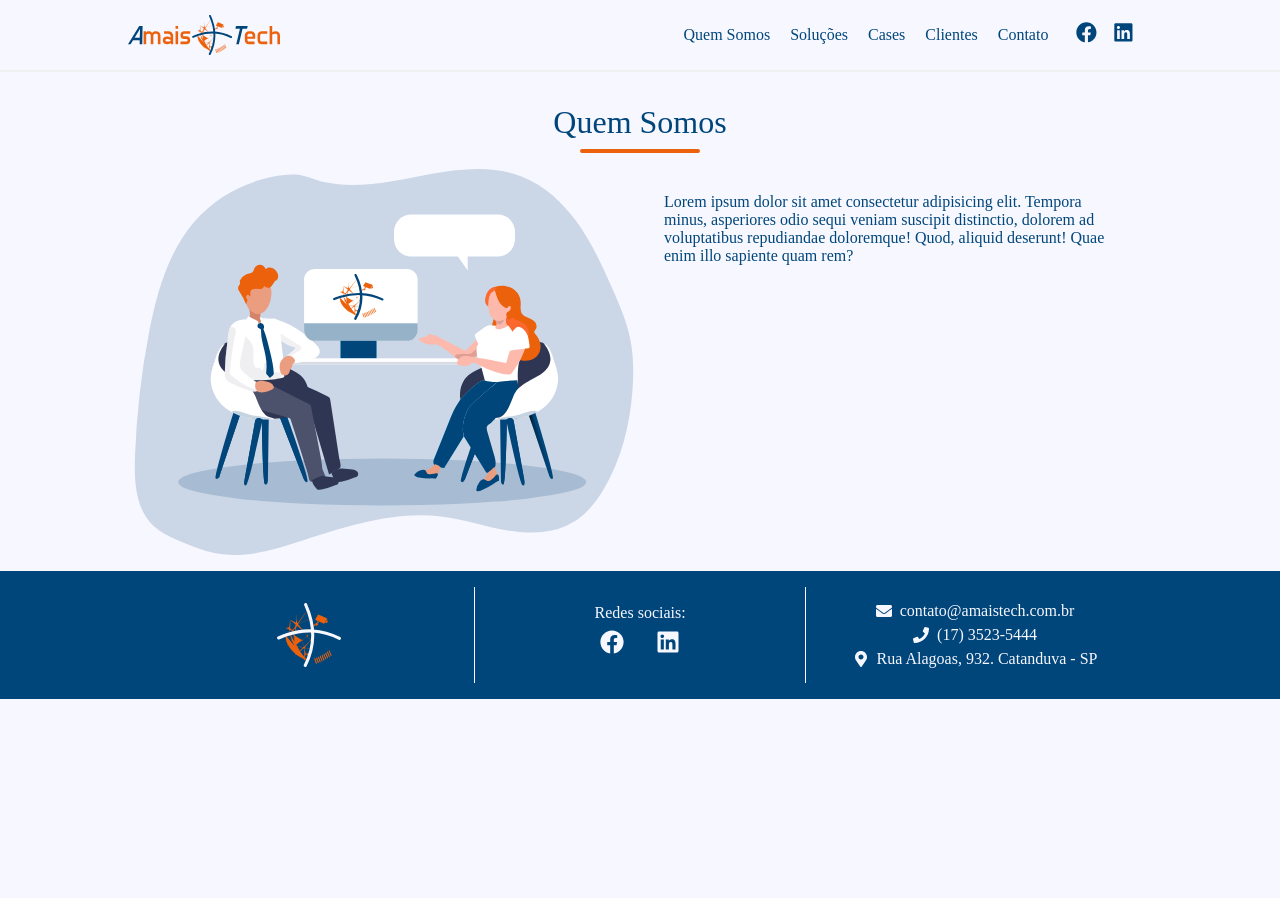
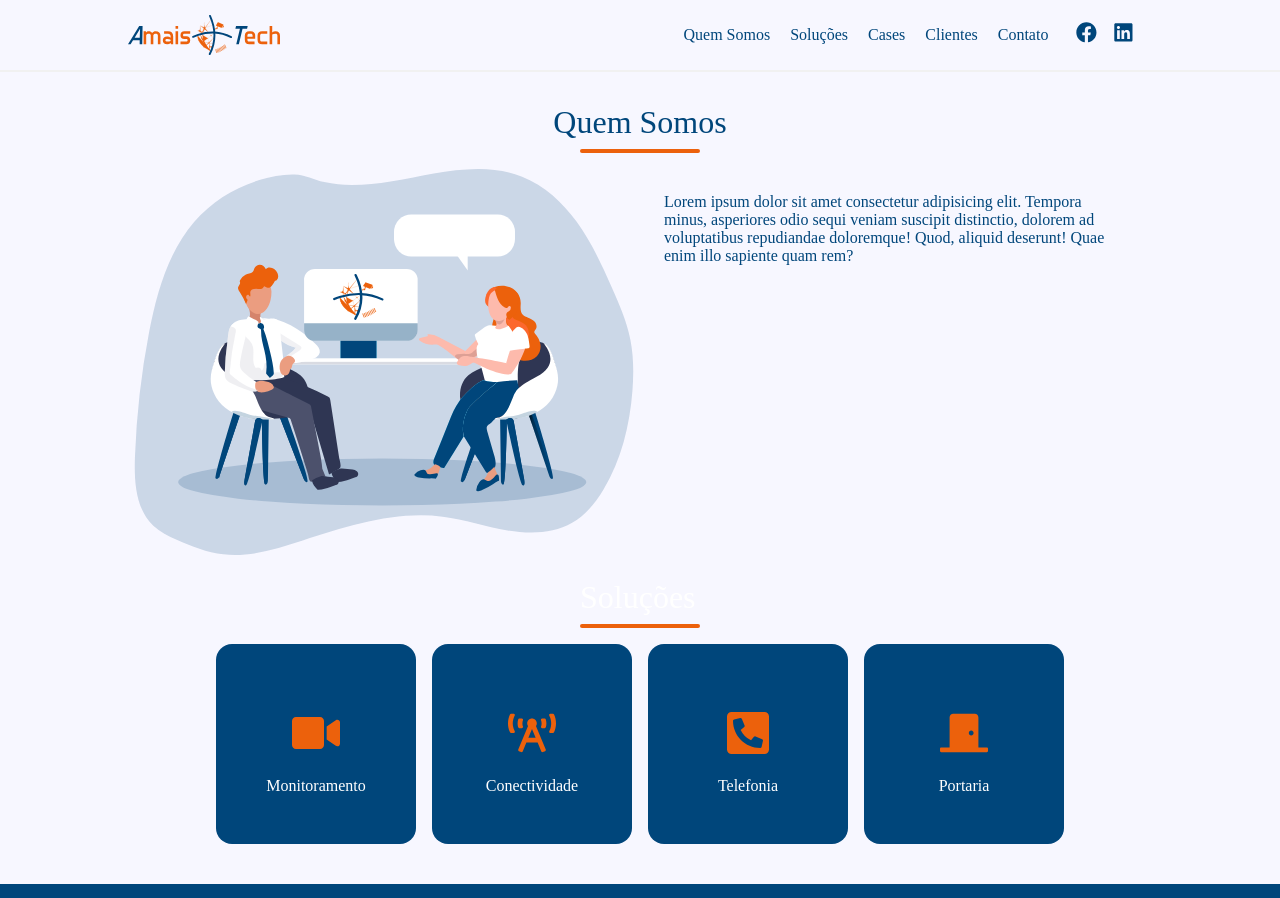
Before and after one commit to sifthedog/amais-tech, a React (Create React App) app: page / in a window 1280 px wide. Shown: the top 898 px of the page. Before the commit the page ends 800 px from the top, so only its background shows below. Built offline with nearby package versions, Linux system fonts and the light colour scheme.

Commit message:
Added Solutions content

```diff
--- /dev/null
+++ b/src/components/Solutions/index.tsx
@@ -0,0 +1,45 @@
+import React from 'react';
+import {
+  FaVideo,
+  FaBroadcastTower,
+  FaPhoneSquareAlt,
+  FaDoorClosed,
+} from 'react-icons/fa';
+
+import { Container, CardSection, Card } from './styles';
+
+const Solutions: React.FC = () => {
+  return (
+    <Container>
+      <h1>Soluções</h1>
+      <CardSection>
+        <Card>
+          <div>
+            <FaVideo />
+          </div>
+          <div>Monitoramento</div>
+        </Card>
+        <Card>
+          <div>
+            <FaBroadcastTower />
+          </div>
+          <div>Conectividade</div>
+        </Card>
+        <Card>
+          <div>
+            <FaPhoneSquareAlt />
+          </div>
+          <div>Telefonia</div>
+        </Card>
+        <Card>
+          <div>
+            <FaDoorClosed />
+          </div>
+          <div>Portaria</div>
+        </Card>
+      </CardSection>
+    </Container>
+  );
+};
+
+export default Solutions;
--- /dev/null
+++ b/src/components/Solutions/styles.ts
@@ -0,0 +1,43 @@
+import styled from 'styled-components';
+
+const Container = styled.div`
+  display: flex;
+  margin: 16px auto;
+  justify-content: center;
+  align-items: center;
+  flex-direction: column;
+  padding: 8px;
+`;
+
+const CardSection = styled.div`
+  display: flex;
+  flex-wrap: wrap;
+  align-items: center;
+  justify-content: center;
+  padding: 8px;
+`;
+
+const Card = styled.div`
+  display: flex;
+  flex-direction: column;
+  align-items: center;
+  justify-content: center;
+  align-content: center;
+  margin: 8px;
+  border-radius: 16px;
+  max-width: 200px;
+  max-height: 200px;
+  background: #00467b;
+  div {
+    font-size: 16px;
+    svg {
+      font-size: 48px;
+      color: #ec610c;
+      margin: 16px;
+    }
+  }
+  width: 50vw;
+  height: 50vw;
+`;
+
+export { Container, CardSection, Card };
--- a/src/pages/main/index.tsx
+++ b/src/pages/main/index.tsx
@@ -1,6 +1,7 @@
 import React from 'react';
 import Topbar from '../../components/Topbar';
 import AboutUs from '../../components/AboutUs';
+import Solutions from '../../components/Solutions';
 import Contact from '../../components/Contact';
 
 const Main: React.FC = () => {
@@ -8,6 +9,7 @@ const Main: React.FC = () => {
     <>
       <Topbar />
       <AboutUs />
+      <Solutions />
       <Contact />
     </>
   );
```
